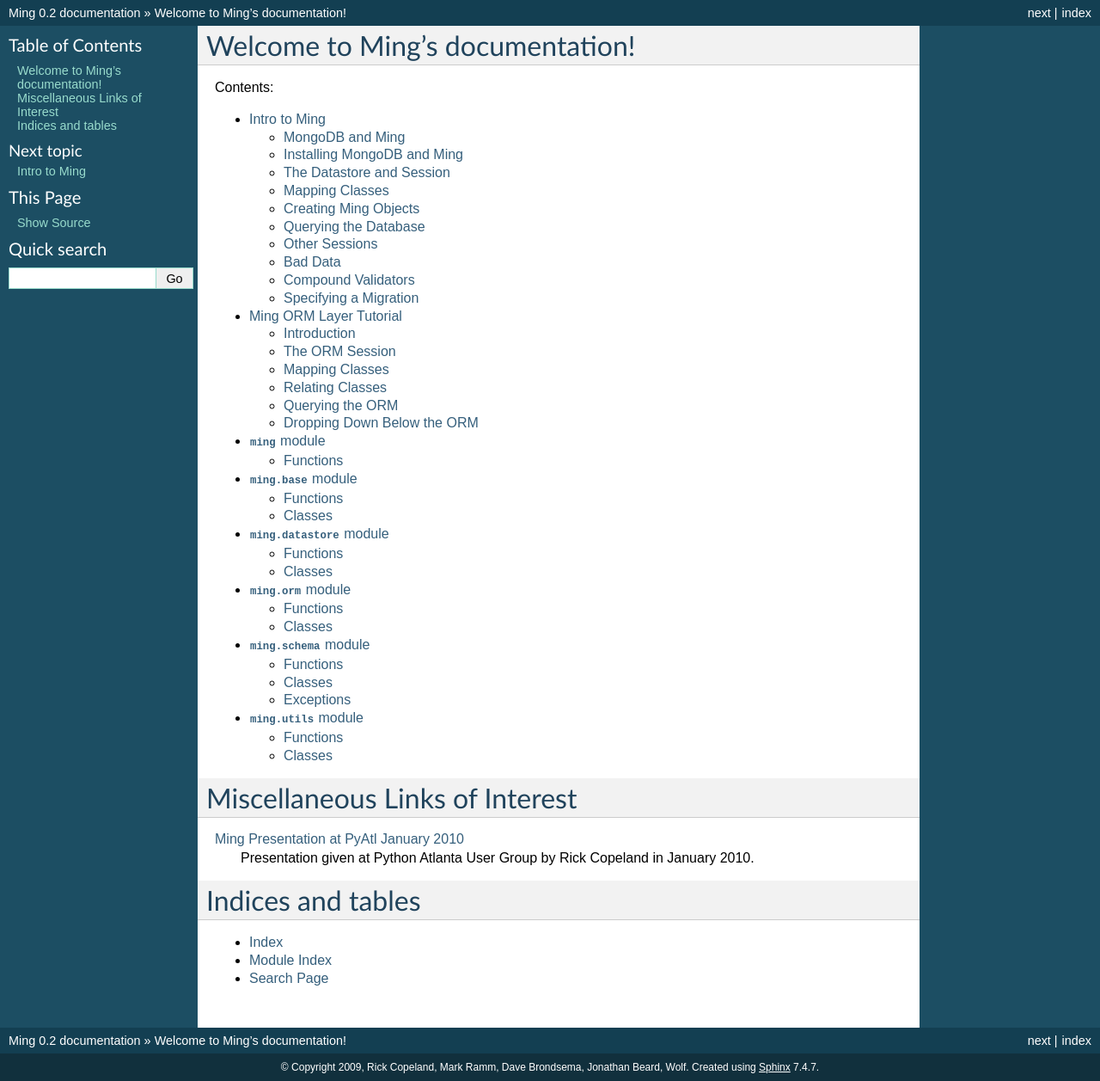
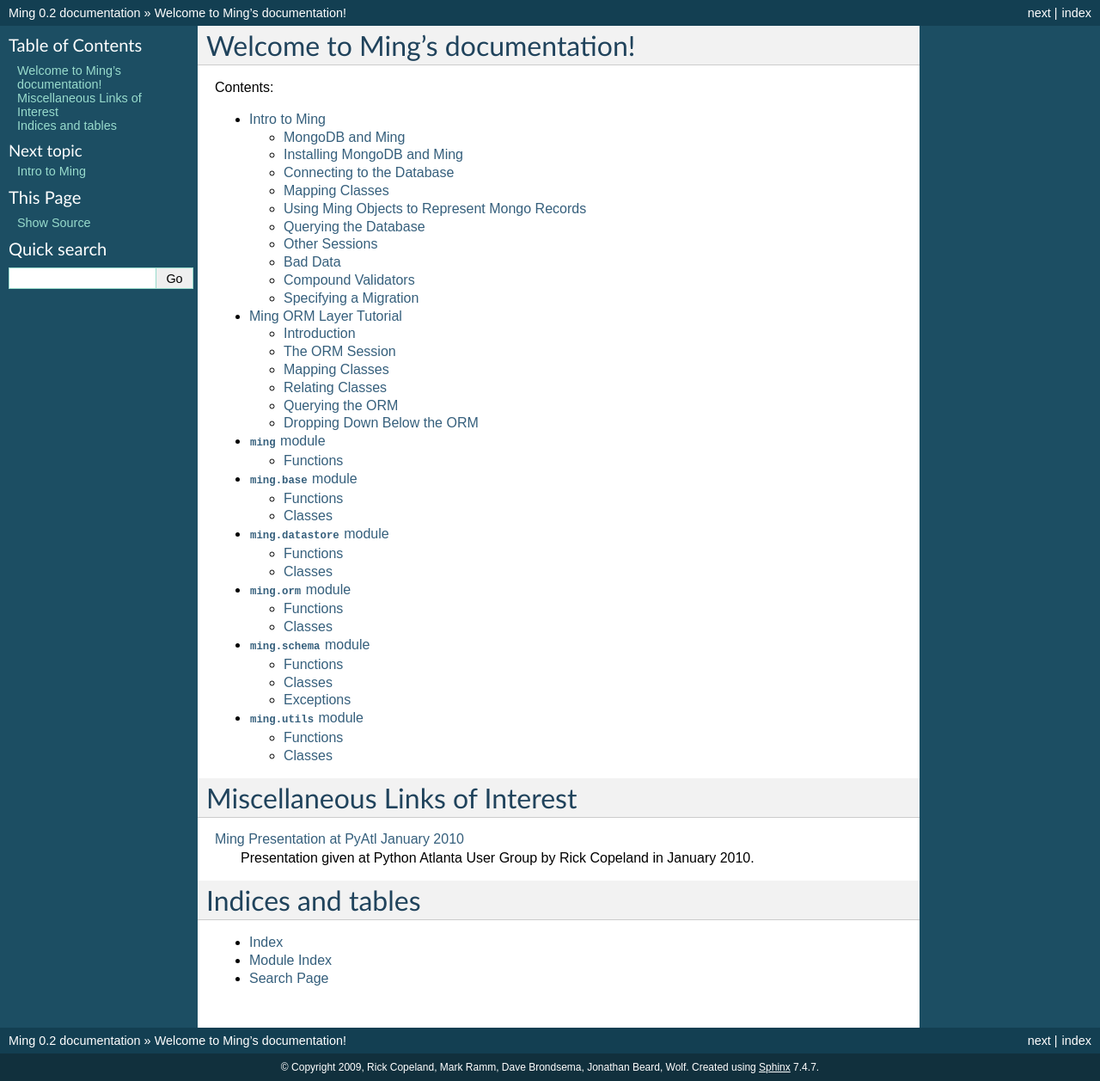
Before and after one commit to TurboGears/Ming, a Sphinx documentation site: the page built from docs/index.rst, in a window 1280 px wide. Shown: the whole page at 86% size. Built offline with Sphinx 7.4.7, drawn with Linux system fonts in a browser that asks for light colours; some of the changed lines change nothing that is shown.

Commit message:
additional doc improvements

```diff
--- a/docs/tour.rst
+++ b/docs/tour.rst
@@ -48,8 +48,8 @@
     $ source ming_env/bin/activate
     (ming_env)$ easy_install -UZ Ming
 
-The Datastore and Session
--------------------------
+Connecting to the Database
+--------------------------
 
 Ming manages your connection to the MongoBD database using an object known as a
 :class:`Datastore <ming.datastore.DataStore>`.  The DataStore is actually just a thin wrapper around a pymongo_
@@ -127,11 +127,11 @@
 properties.  `title` and `text` are both strings (unicode, technically), and
 `_id` is a pymongo_ ObjectId.
 
-Creating Ming Objects
----------------------
+Using Ming Objects to Represent Mongo Records
+---------------------------------------------
 
 Now that we've defined a basic schema, let's start playing around with Ming in
-the interactive interpreter.  First, make sure you've saved the code above in a
+the interactive interpreter.  First, make sure you've saved the code below in a
 module "tutorial.py"::
 
     from ming.datastore import DataStore
@@ -223,7 +223,16 @@
   `pymongo.Cursor.sort()` method
 
 Ming also provides a convenience method `.m.get(**kwargs)` which is equivalent to
-`.m.find(kwargs).first()` for simple queries that are expected to return one result.
+`.m.find(kwargs).first()` for simple queries that are expected to return one result.  Some examples:
+
+    >>> tutorial.WikiPage.m.find({'title': 'MyPage'}).first()
+    {'text': u'', '_id': ObjectId('4b1d638ceb033028a0000000'), 'title': u'MyPage'}
+    >>> tutorial.WikiPage.m.find().count()
+    1
+    >>> tutorial.WikiPage.m.get(title='MyPage')
+    {'text': u'', '_id': ObjectId('4b1d638ceb033028a0000000'), 'title': u'MyPage'}
+
+
 
 Other Sessions
 --------------
@@ -283,14 +292,14 @@
 
     text = Field(str, if_missing='')
 
-Now if we restart the interpreter (or reload the tutorial model), we can do the
+Now if we restart the interpreter (or reload the tutorial module), we can do the
 following::
 
     >>> page = tutorial.WikiPage.make(dict(title='MyPage'))
     >>> page
     {'text': '', 'title': 'MyPage'}
 
-Ming also support supplying a callable as an if_missing value so you could put
+Ming also supports supplying a callable as an if_missing value so you could put
 the creation date in a WikiPage like this::
 
     from datetime import datetime
```
